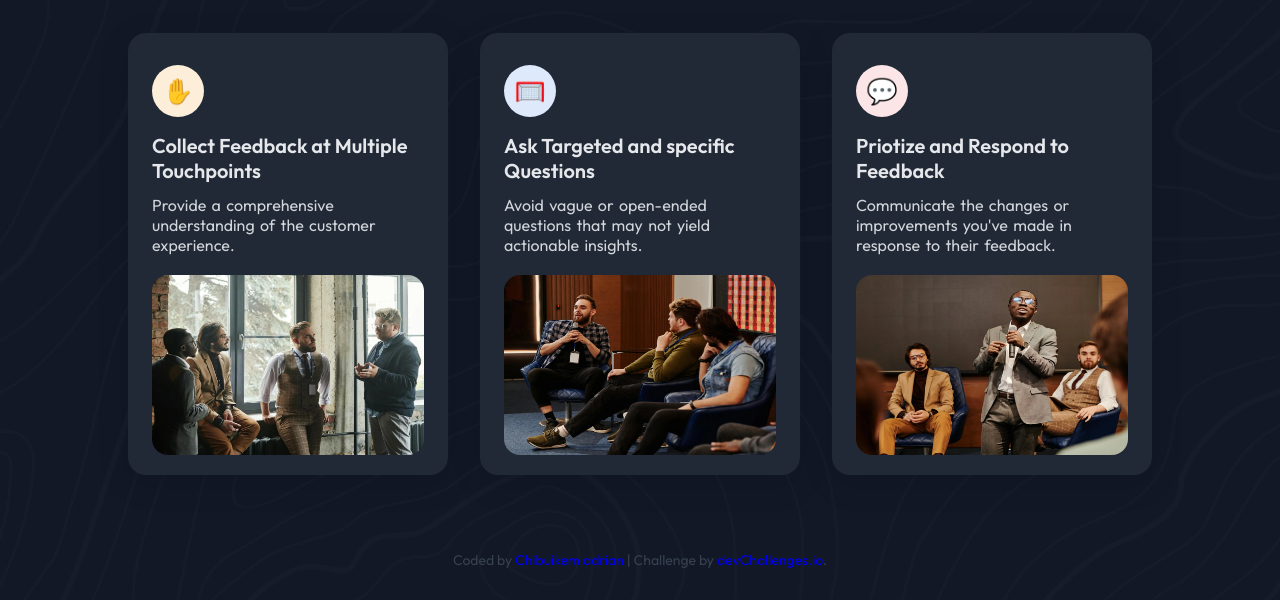
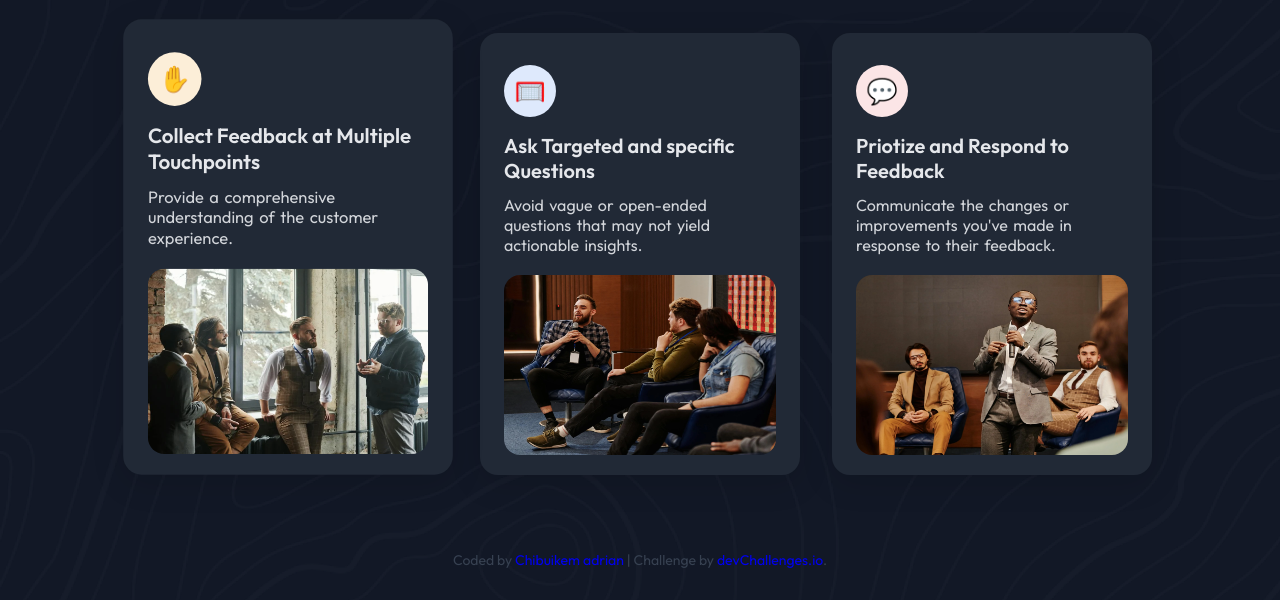
Before and after one commit to JohnCAdrian/simple-feature-section, a plain HTML site: page index.html in a window 1280 px wide. In both pictures the pointer is over the element 288 px from the left and 454 px from the top of the page. Shown: the part 200-800 px from the top of the page. Drawn offline with Linux system fonts and the light colour scheme.

Commit message:
update css

```diff
--- a/styles.css
+++ b/styles.css
@@ -61,6 +61,11 @@ section {
     box-shadow: 0 8px 32px #0002;
     min-width: 260px;
     height: auto;
+    transition: transform 0.18s;
+}
+
+section:hover {
+    transform: translateY(-7px) scale(1.03);
 }
 
 
```
